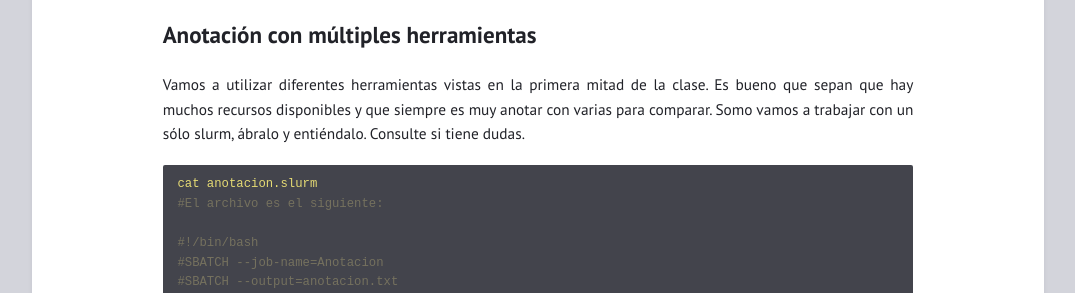
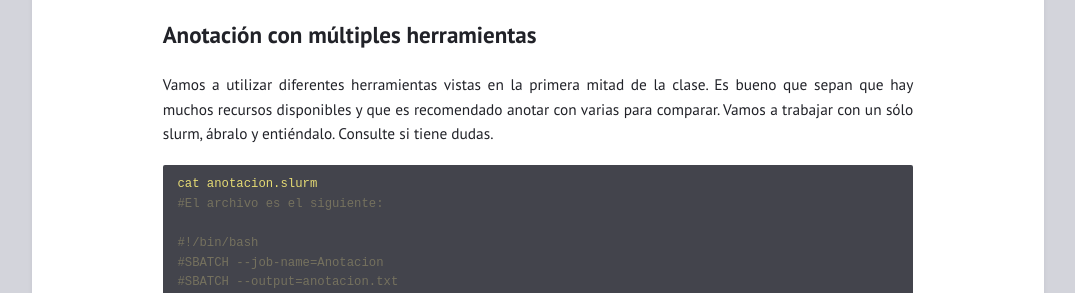
Before and after one commit to braddmg/GenPro, a Jekyll site: the page built from _posts/2024-09-07-Anotación-de-genomas.md, in a window 1280 px wide. Shown: the part 302-595 px from the top of the page, without its empty margins (102-1177 px from the left). Built offline with Jekyll 4.4.1, drawn with Linux system fonts in a browser that asks for light colours.

Commit message:
Update 2024-09-07-Anotación-de-genomas.md

````diff
--- a/_posts/2024-09-07-Anotación-de-genomas.md
+++ b/_posts/2024-09-07-Anotación-de-genomas.md
@@ -9,7 +9,7 @@
 ```
 
 ## Anotación con múltiples herramientas
-Vamos a utilizar diferentes herramientas vistas en la primera mitad de la clase. Es bueno que sepan que hay muchos recursos disponibles y que siempre es muy anotar con varias para comparar. Somo vamos a trabajar con un sólo slurm, ábralo y entiéndalo. Consulte si tiene dudas.
+Vamos a utilizar diferentes herramientas vistas en la primera mitad de la clase. Es bueno que sepan que hay muchos recursos disponibles y que es recomendado anotar con varias para comparar. Vamos a trabajar con un sólo slurm, ábralo y entiéndalo. Consulte si tiene dudas.
 ```yml
 cat anotacion.slurm
 #El archivo es el siguiente:
````
